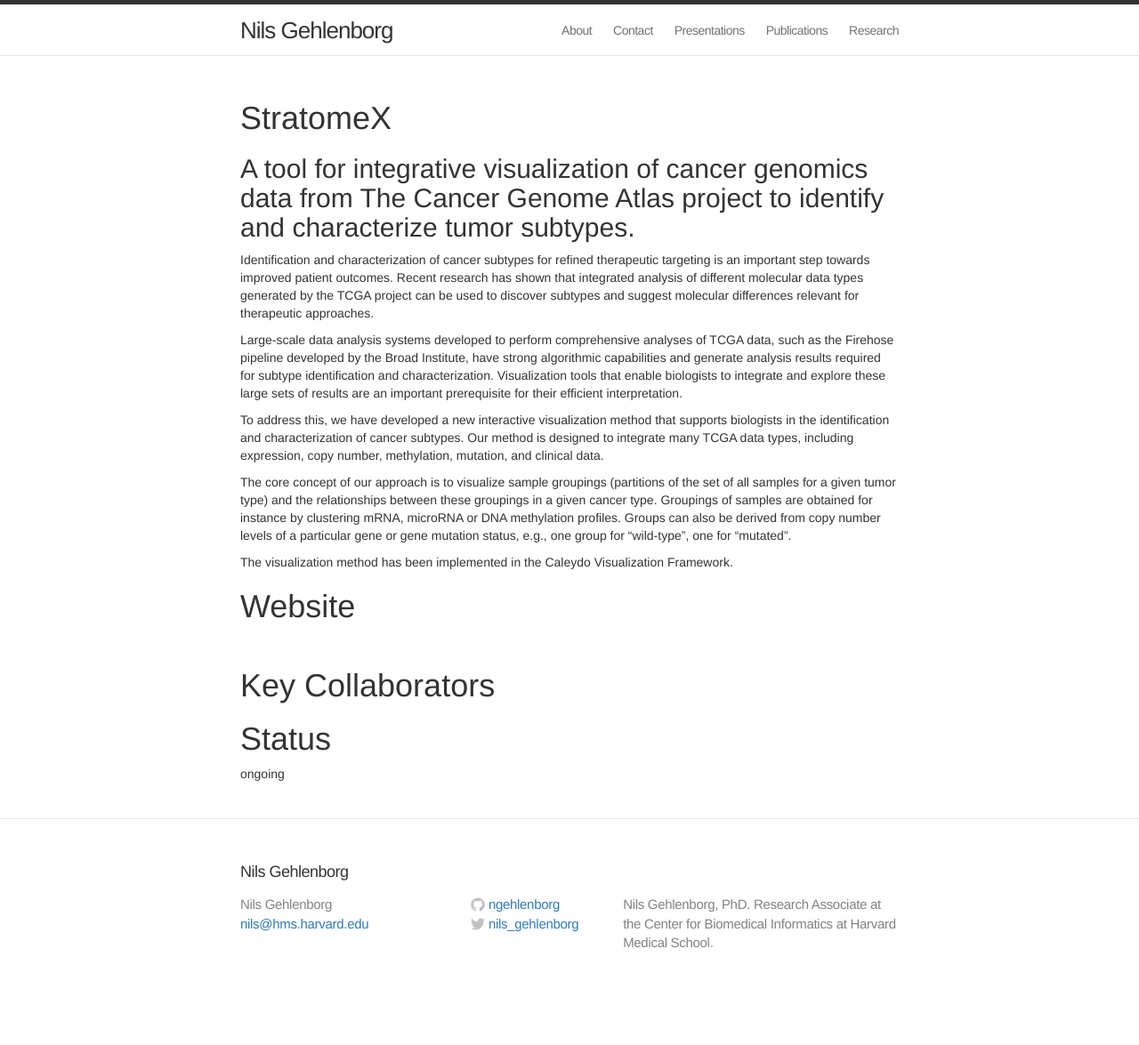
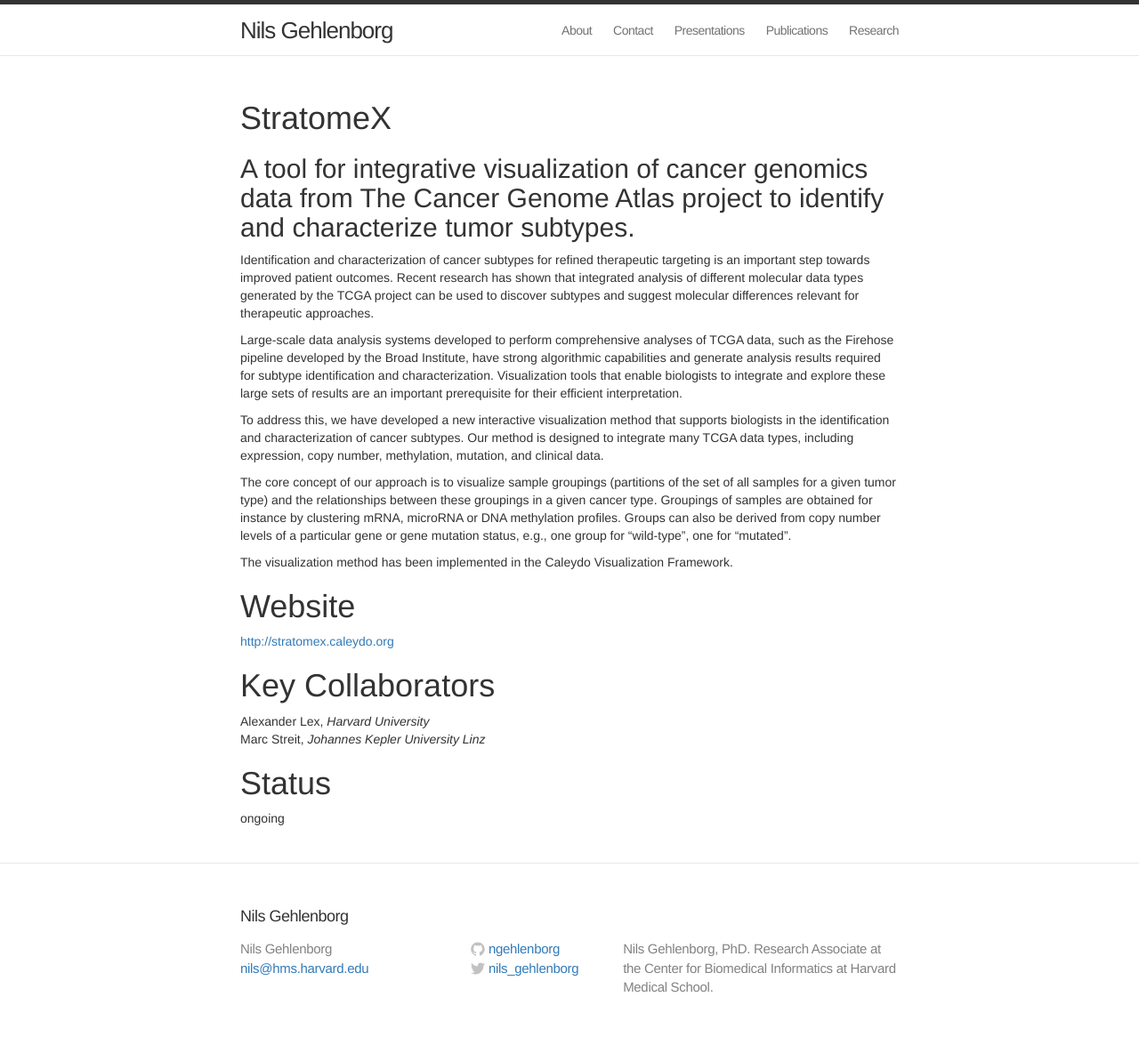
Before and after one commit to ngehlenborg/website, a Jekyll site: the page built from _projects/stratomex.md, in a window 1280 px wide. Shown: the whole page at 89% size. Built offline with Jekyll 4.4.1, drawn with Linux system fonts in a browser that asks for light colours; nearby versions of some CDN libraries; before the commit the page ends 1125 px from its top, so only the background shows below that.

Commit message:
Added meta.

```diff
--- a/_projects/stratomex.md
+++ b/_projects/stratomex.md
@@ -4,6 +4,8 @@ title: StratomeX
 permalink: /projects/stratomex/
 status: ongoing
 standfirst: A tool for integrative visualization of cancer genomics data from The Cancer Genome Atlas project to identify and characterize tumor subtypes.
+website: http://stratomex.caleydo.org
+collaborators: [{ name: 'Alexander Lex', affiliation: 'Harvard University' }, { name: 'Marc Streit', affiliation: 'Johannes Kepler University Linz' }]
 ---
 
 Identification and characterization of cancer subtypes for refined therapeutic targeting is an important step towards improved patient outcomes. Recent research has shown that integrated analysis of different molecular data types generated by the TCGA project can be used to discover subtypes and suggest molecular differences relevant for therapeutic approaches.
```
